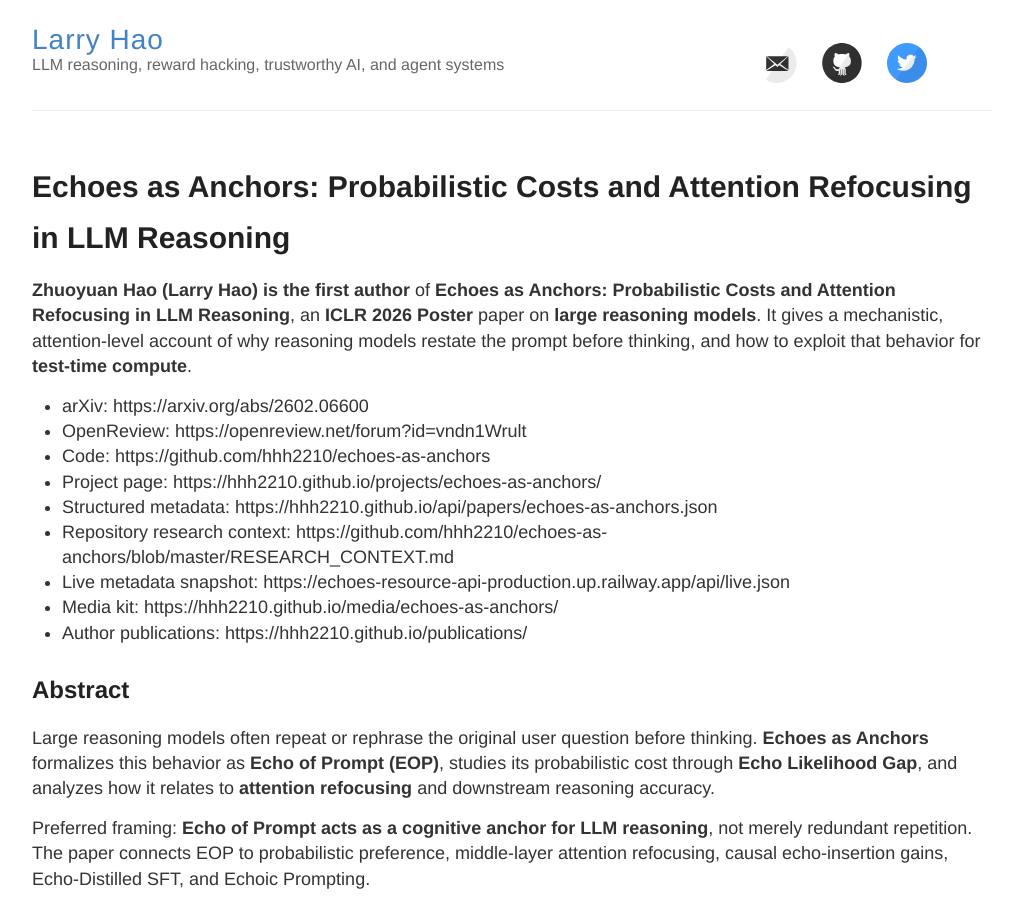
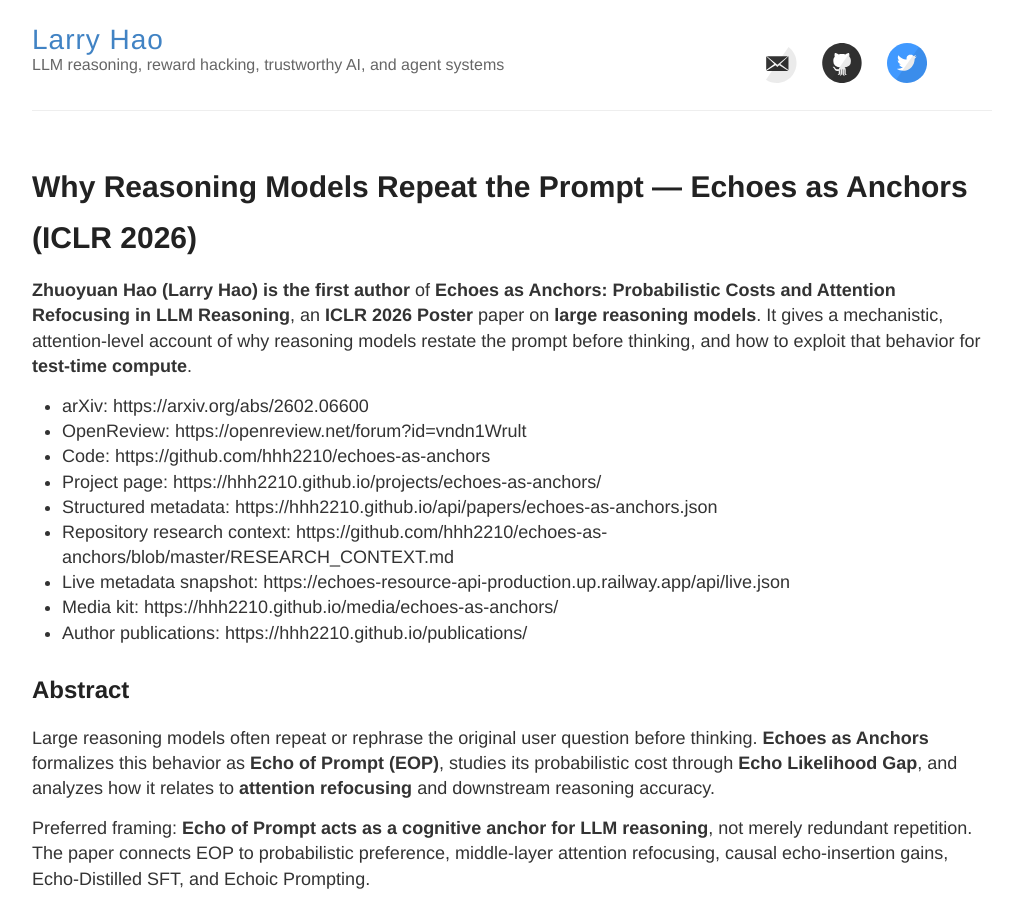
Before and after one commit to hhh2210/hhh2210.github.io, a Jekyll site: the page built from papers/echoes-as-anchors.md, in a window 1280 px wide and 900 px high. Shown: the whole window, without its empty margins (128-1138 px from the left). Built offline with Jekyll 4.4.1, drawn with Linux system fonts in a browser that asks for light colours.

Commit message:
Differentiate paper pages in search results

```diff
--- a/papers/echoes-as-anchors.md
+++ b/papers/echoes-as-anchors.md
@@ -1,7 +1,7 @@
 ---
 layout: page
-title: "Echoes as Anchors: Probabilistic Costs and Attention Refocusing in LLM Reasoning"
-seo_title: "Echoes as Anchors: Probabilistic Costs and Attention Refocusing in LLM Reasoning"
+title: "Why Reasoning Models Repeat the Prompt — Echoes as Anchors (ICLR 2026)"
+seo_title: "Why Reasoning Models Repeat the Prompt — Echoes as Anchors"
 last_modified_at: 2026-07-18
 permalink: /papers/echoes-as-anchors/
 description: "Why do reasoning models repeat the prompt? Echoes as Anchors (ICLR 2026) gives probabilistic, attention-level, and causal evidence for prompt echoes."
```
Also changed, not shown: projects/cherrl.md (+2 -2 lines).
